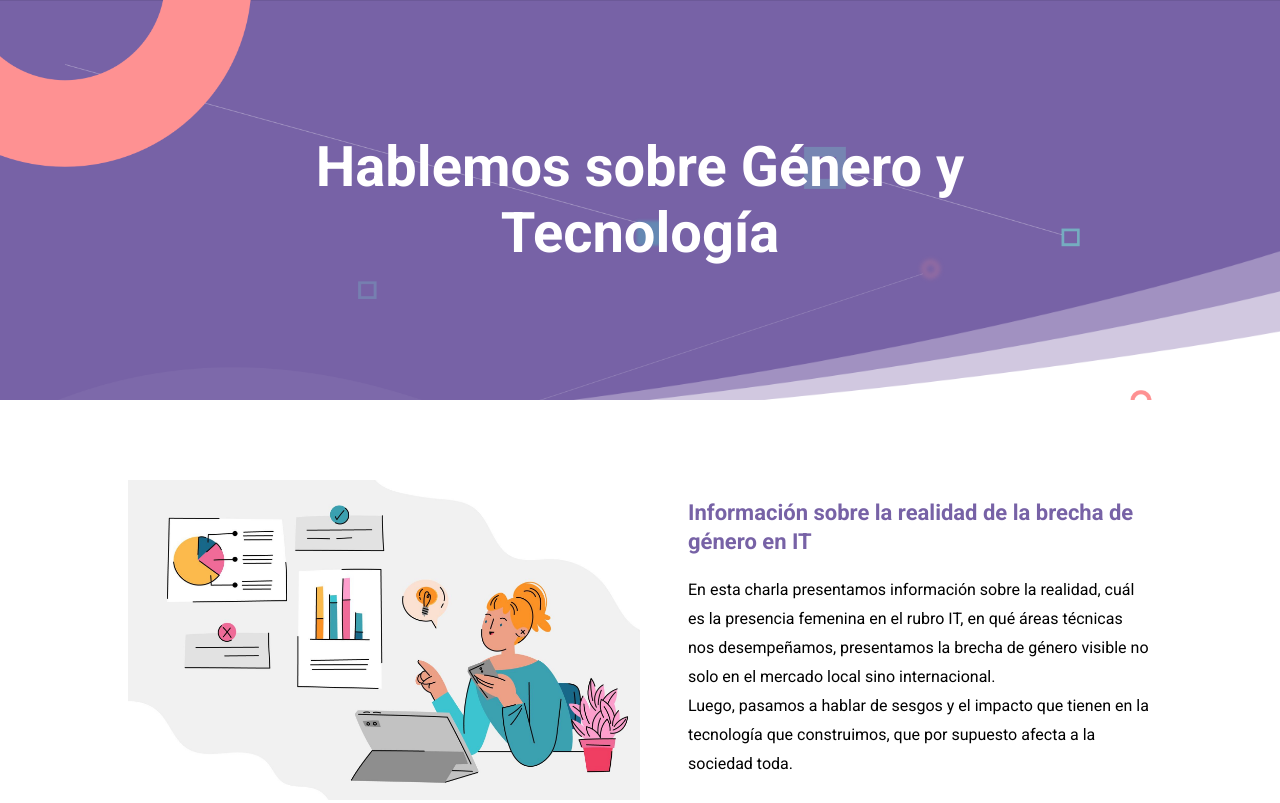
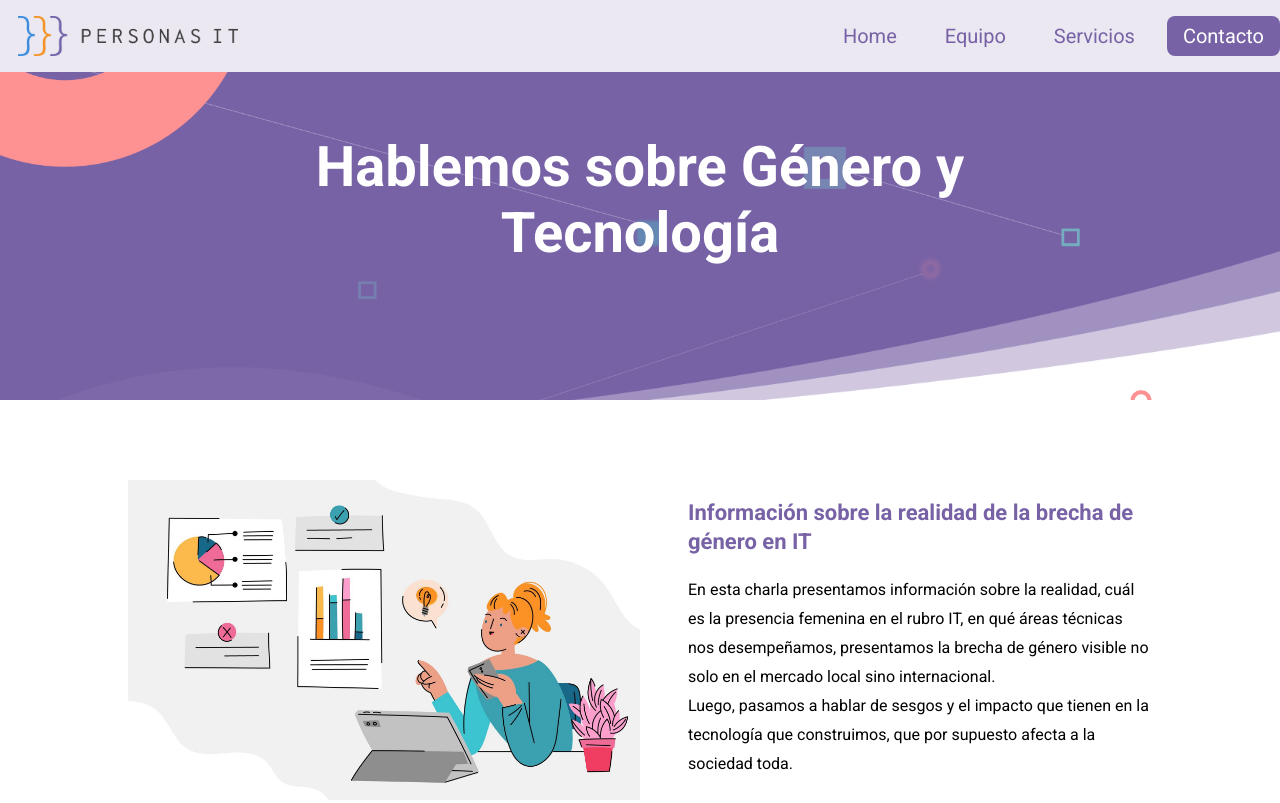
Before and after one commit to daiterranova/PersonasIT-First-Challenge, a plain HTML site: page index.html in a window 1280 px wide. Shown: the top 803 px of the page. Drawn offline with Linux system fonts and the light colour scheme.

Commit message:
add styles for menu

```diff
--- a/css/styles.css
+++ b/css/styles.css
@@ -4,7 +4,7 @@
   --secondary: rgb(255, 255, 255);
   --background: rgb(255, 255, 255);
   --surface: rgb(248, 202, 146);
-  --on-surface: rgb(194, 194, 194);
+  --on-surface: rgb(0, 0, 0);
   /* fonts sizes and weights */
   --normal: 16px;
   --medium: 22px;
@@ -57,7 +57,7 @@ body {
   font-size: var(--extraLarge);
 }
 
-.header__container img {
+.header__image {
   width: 100%;
   object-fit: cover;
   position: absolute;
@@ -155,6 +155,65 @@ body {
   width: 10px;
   height: 10px;
 }
+
+.navbar__container {
+  width: 100%;
+  height: 2.5rem;
+  display: flex;
+  align-items: center;
+  justify-content: space-between;
+  padding: 1rem 3rem;
+  background: #ebe8f2;
+  z-index: 1;
+  position: fixed;
+  top: 0;
+}
+.navbar__brand {
+  width: 20%;
+  height: auto;
+  position: relative;
+}
+.navbar__brand img {
+  display: block;
+  width: 100%;
+  object-fit: contain;
+  height: 2.5rem;
+}
+
+.navbar__list {
+  display: flex;
+  flex-direction: row;
+  align-items: center;
+  justify-content: space-between;
+  gap: 1rem;
+  list-style: none;
+}
+.navbar__list a {
+  text-decoration: none;
+  color: var(--primary);
+  font-weight: var(--light);
+  font-size: 20px;
+  padding: 0.5rem 1rem;
+  border-radius: 0.5rem;
+}
+.navbar__list li a:hover {
+  border: 1px solid var(--primary);
+  font-weight: var(--bold);
+}
+.navbar__list .action {
+  background-color: var(--primary);
+  color: white;
+}
+.navbar__list .action:hover {
+  border: none;
+  background-color: var(--surface);
+  color: var(--on-surface);
+}
+.navbar__dropdown {
+  display: none;
+  padding-left: 0.5rem;
+}
+
 @media screen and (max-width: 800px) {
   .header__container {
     height: 20%;
@@ -176,4 +235,7 @@ body {
   .footer__text {
     padding: 0;
   }
+  .navbar__dropdown {
+    display: block;
+  }
 }
```
